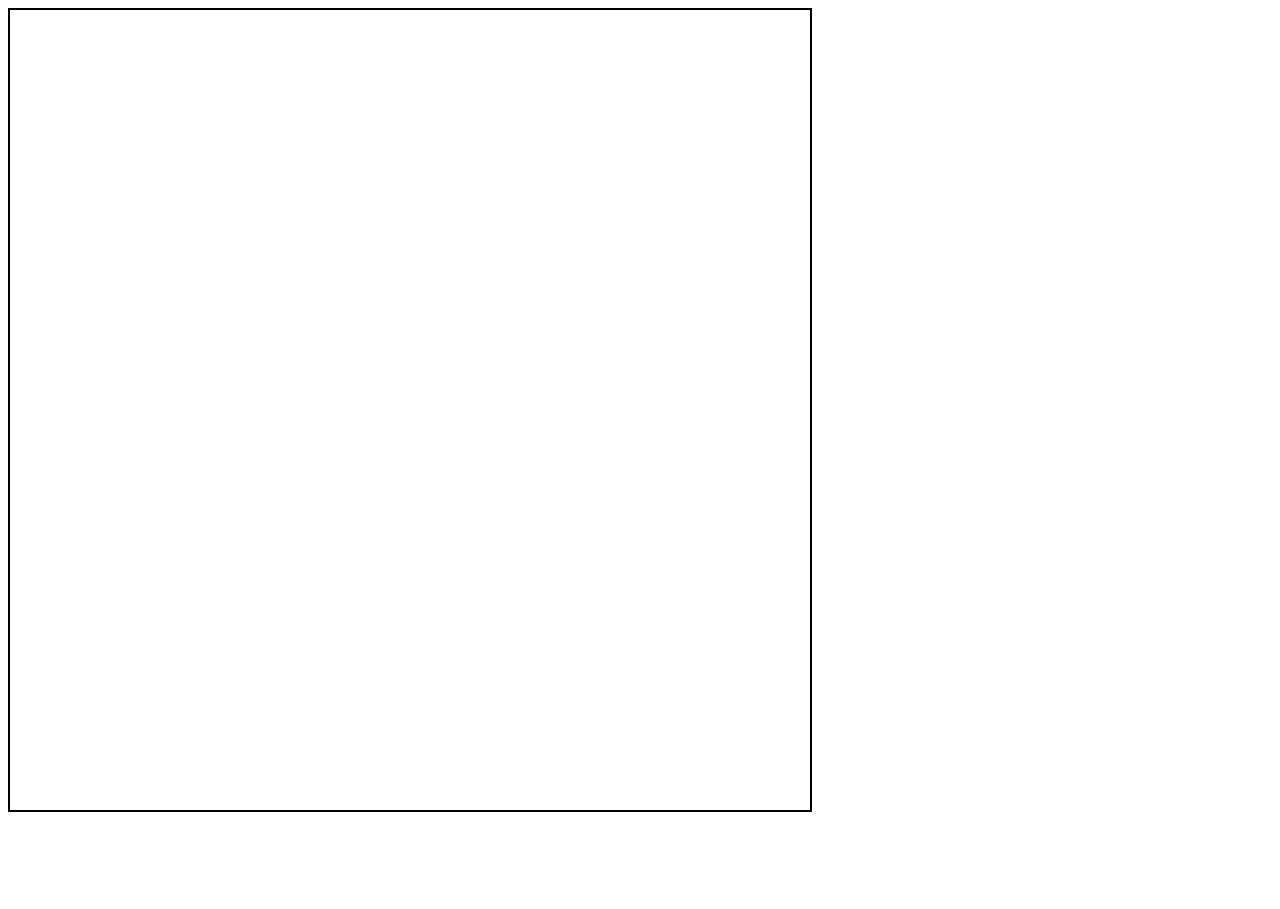
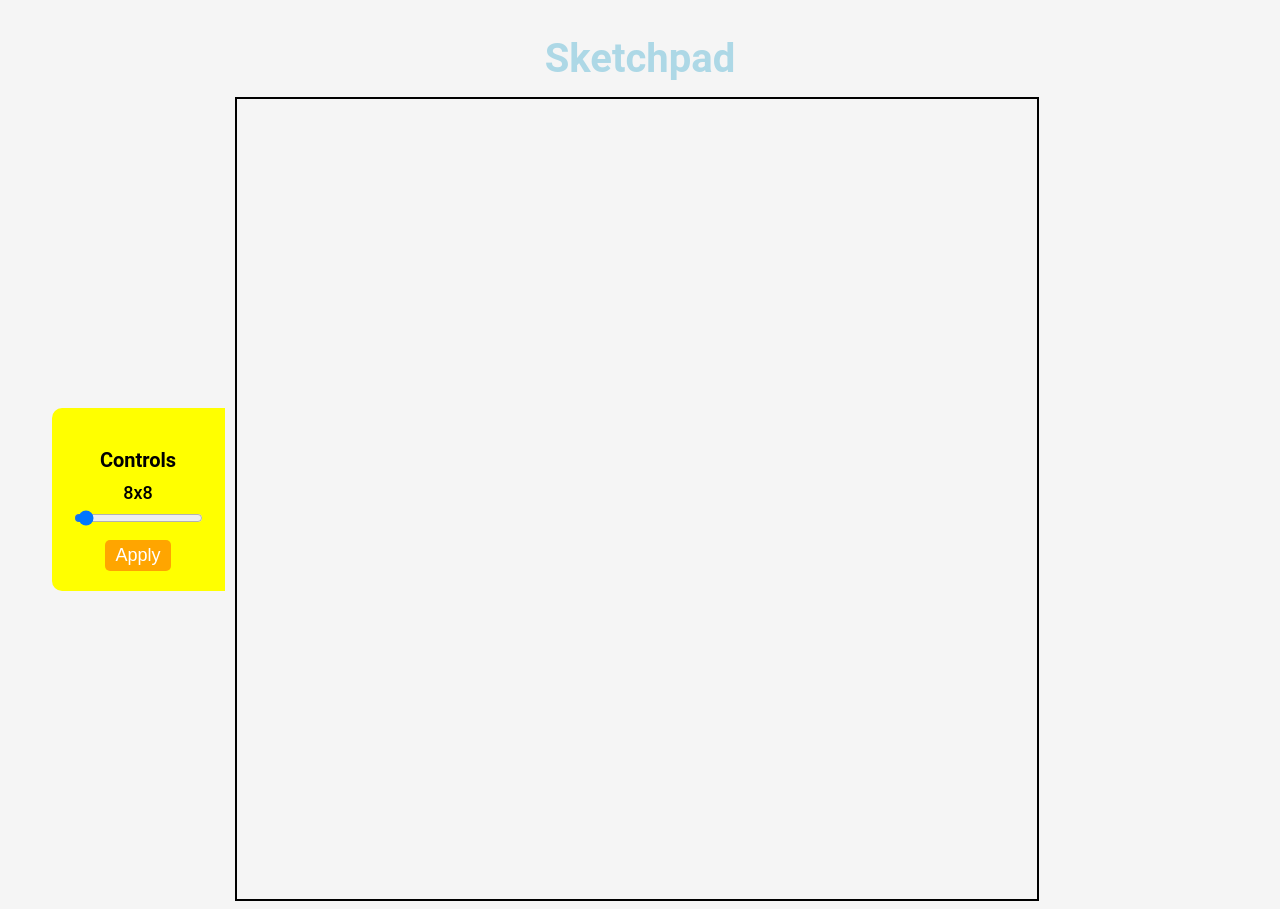
Before and after one commit to ErsinCol/etch-a-sketch, a plain HTML site: page index.html in a window 1280 px wide. Before the commit the page ends 820 px from the top, so only its background shows below. Drawn offline with Linux system fonts and the light colour scheme.

Commit message:
Add style

```diff
--- a/index.js
+++ b/index.js
@@ -1,27 +1,78 @@
 const body = document.querySelector('body')
 
-const container = document.createElement('div')
-container.style.width = '800px'
-container.style.height = '800px'
-container.style.display = 'flex'
-container.style.border = '2px solid black'
-container.style.flexWrap = 'wrap'
+const h1 = document.createElement('h1')
+h1.textContent = 'Sketchpad'
 
-body.appendChild(container)
+body.appendChild(h1)
 
-for(let counter = 0 ; counter < 256 ; counter++){
-    const child = document.createElement('div')
-    child.style.flexBasis = '50px'
-    child.style.margin = '0px'
-    child.style.border = '0px'
-    child.classList.add('child')
-    container.appendChild(child)
+const parentContainer = document.createElement('div')
+parentContainer.classList.add('parentContainer')
+
+const controlsContainer = document.createElement('div')
+controlsContainer.classList.add('controlsContainer')
+const controlsInner = document.createElement('div')
+controlsInner.classList.add('controls-inner')
+const h3 = document.createElement('h3')
+h3.textContent = 'Controls'
+const gridSize = document.createElement('div')
+gridSize.textContent = '8x8'
+gridSize.classList.add('grid-size')
+const inputRange = document.createElement('input')
+inputRange.setAttribute('type', 'range')
+inputRange.setAttribute('min', '4')
+inputRange.setAttribute('max', '100')
+inputRange.setAttribute('value', '8')
+const applyButton = document.createElement('button')
+applyButton.textContent = 'Apply'
+applyButton.classList.add('apply')
+
+
+controlsInner.appendChild(h3)
+controlsInner.appendChild(gridSize)
+controlsInner.appendChild(inputRange)
+controlsInner.appendChild(applyButton)
+
+controlsContainer.appendChild(controlsInner)
+
+
+const gridContainer = document.createElement('div')
+gridContainer.classList.add('gridContainer')
+
+parentContainer.appendChild(controlsContainer)
+parentContainer.appendChild(gridContainer)
+body.appendChild(parentContainer)
+
+let numOfSquares = 8;
+
+function createGridContainer(){
+    gridContainer.innerHTML = ''
+
+    gridContainer.style.setProperty('--numOfSquares', numOfSquares)
+
+    for(let counter = 0 ; counter < numOfSquares * numOfSquares ; counter++){
+        const gridChild = document.createElement('div')
+        gridChild.classList.add('gridChild')
+        gridContainer.appendChild(gridChild)
+    }
+
+    const gridChilds = document.querySelectorAll('.gridChild')
+
+    gridChilds.forEach(gridChild=>{
+        gridChild.addEventListener('mouseover', (e)=>{
+            gridChild.classList.add('hovered')
+        })
+    })
 }
 
-const childs = document.querySelectorAll('.child')
+function retry(){
+    createGridContainer()
+}
 
-childs.forEach(child=>{
-    child.addEventListener('mouseover', (e)=>{
-        child.classList.add('hovered')
-    })
+inputRange.addEventListener('input', (e)=>{
+    numOfSquares = e.target.value;
+    gridSize.textContent = `${numOfSquares}x${numOfSquares}`;
 })
+
+applyButton.addEventListener('click', ()=>{
+    retry()
+})
--- a/styles.css
+++ b/styles.css
@@ -1,3 +1,83 @@
+html {
+    font-size: 62.5%;
+}
+
+body {
+    font-family: 'Roboto', sans-serif;
+    color: black;
+    background-color: #f5f5f5;
+    font-size: 1.6rem;
+}
+
 .hovered {
     background-color: black;
 }
+
+.gridChild {
+    margin : 0px;
+    border : 0px;
+    flex-basis: calc(100% / var(--numOfSquares));
+    height: calc(100% / var(--numOfSquares));
+}
+
+.gridContainer {
+    display : flex;
+    flex-wrap : wrap;
+    width : 800px;
+    height : 800px;
+    border : 2px solid black;
+    margin-right: 190px;
+}
+
+.parentContainer {
+    display: flex;
+    justify-content: center;
+}
+
+.controlsContainer {
+    display: flex;
+    align-items: center;
+    margin-right: 10px;
+}
+
+h1 {
+    text-align: center;
+    margin-top: 3.5rem;
+    margin-bottom: 1.5rem;
+    color: lightblue;
+    font-size: 4rem;
+}
+
+h3 {
+    margin-bottom: 1rem;
+    font-size: 2rem;
+    color: lig;
+}
+
+.controls-inner {
+    background-color: yellow;
+    text-align: center;
+    padding: 2rem;
+    border-top-left-radius: 1rem;
+    border-bottom-left-radius: 1rem;
+}
+
+.grid-size {
+    margin-bottom: 0.5rem;
+    color: black;
+    font-weight: 500;
+    font-size: 1.8rem;
+}
+
+.apply {
+    display: block;
+    margin: 0 auto;
+    padding: 0.5rem 1rem;
+    border: none;
+    background-color: orange;
+    color: #ffffff;
+    font-weight: 500;
+    font-size: 1.8rem;
+    margin-top: 1rem;
+    border-radius: 0.5rem;
+}
```
Also changed, not shown: index.html (+0 -1 lines).
